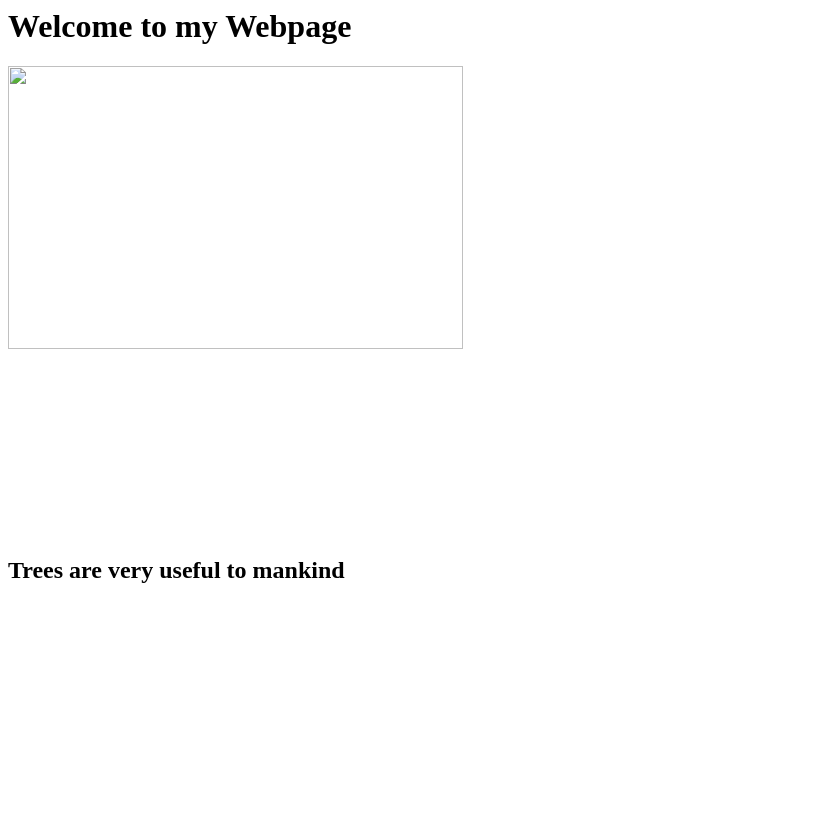
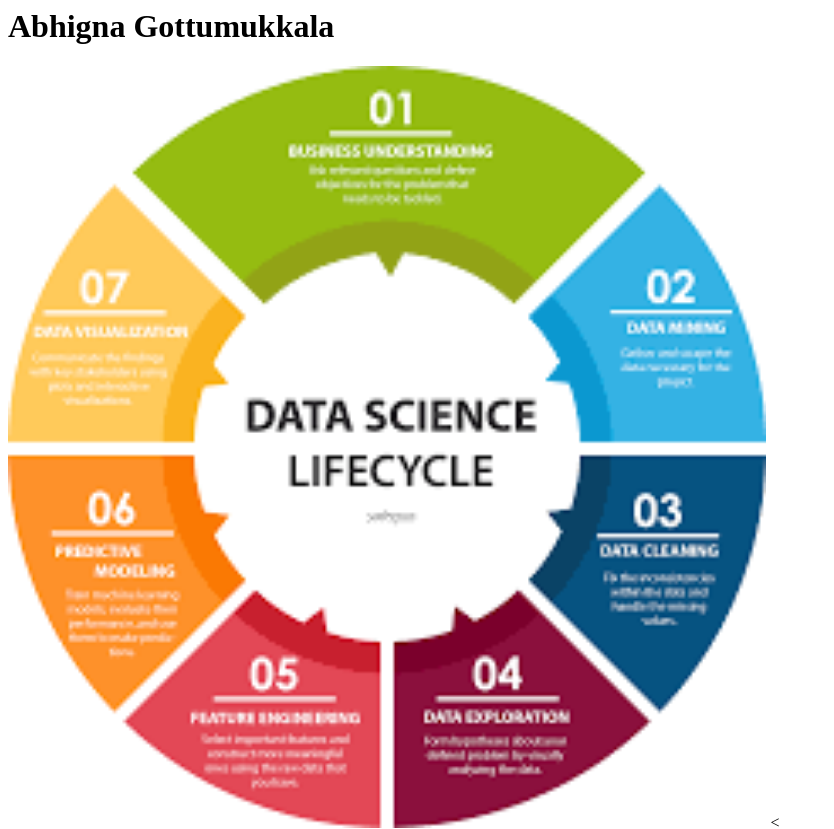
Before and after one commit to abhignagottumukkala/intro, a plain HTML site: page index.html in a window 1280 px wide. Shown: the whole page, without its empty margins (0-834 px from the left). Before the commit the page ends 800 px from the top, so only its background shows below. Drawn offline with Linux system fonts and the light colour scheme.

Commit message:
code change

```diff
--- a/index.html
+++ b/index.html
@@ -1,11 +1,10 @@
 <html>
-	<head>
-	<title>My Webpage</title>
-	</head>
-	<body>
-	<h1> Welcome to my Webpage </h1>
-	<img width="60%" src="random.png">
-	<h2>Trees are very useful to mankind</h2>
-	</body>
-
+        <head>
+        <title>My Webpage</title>
+        </head>
+        <body>
+        <h1> Abhigna Gottumukkala </h1>
+        <img width="60%" src="datascience.jpg">
+        <<iframe width="560" height="315" src="https://www.youtube.com/embed/GACeb6B96jw?si=oliBTz58VK9jDQDS" title="YouTube video player" frameborder="0" allow="accelerometer; autoplay; clipboard-write; encrypted-media; gyroscope; picture-in-picture; web-share" allowfullscreen></iframe>
+        </body>
 </html>
```
